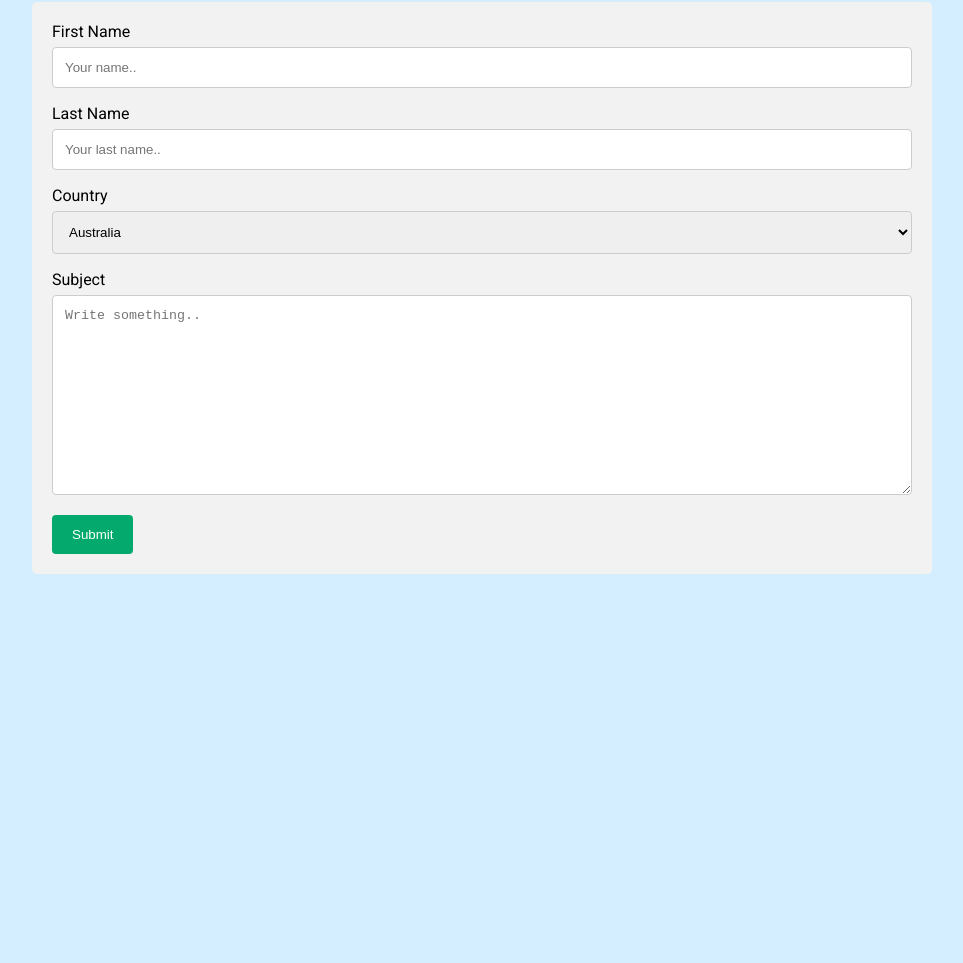
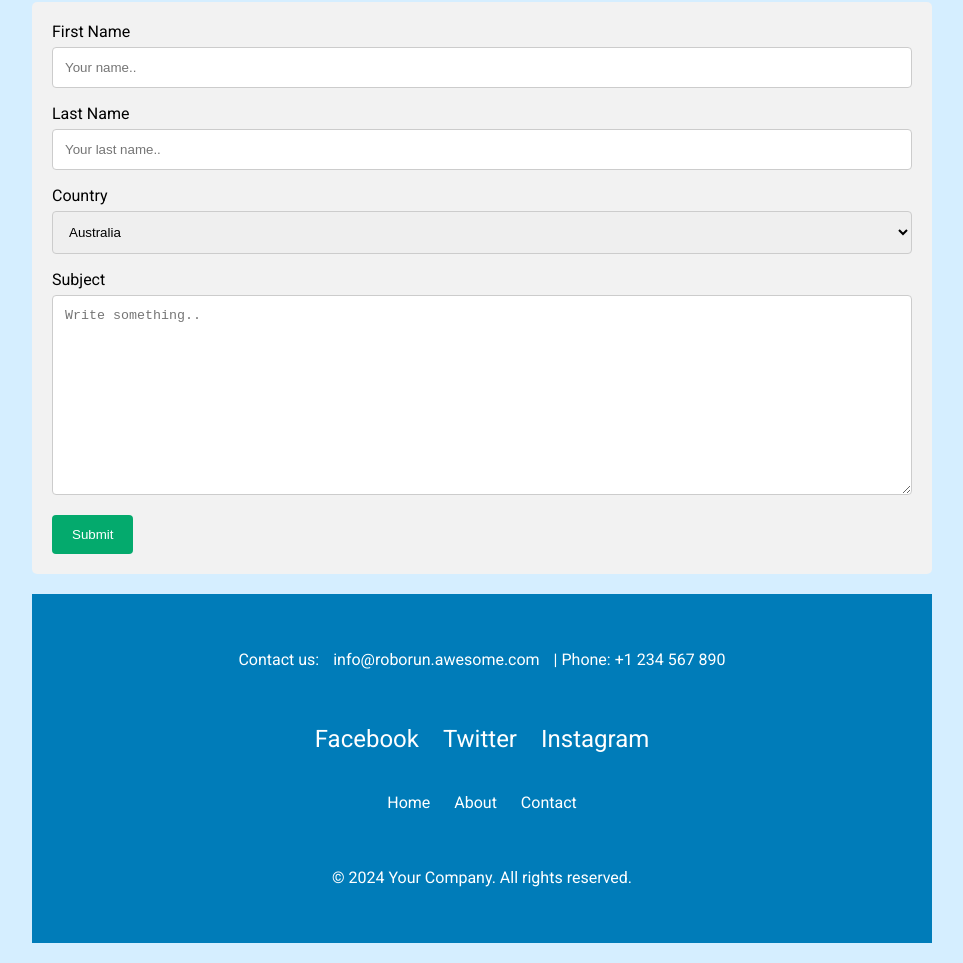
Before and after one commit to LilyMatilde/RoboRun, a plain HTML site: page contactus.html in a window 1280 px wide. Shown: the part 135-1098 px from the top of the page, without its empty margins (158-1121 px from the left). Before the commit the page ends 800 px from the top, so only its background shows below. Drawn offline with Linux system fonts and the light colour scheme.

Commit message:
Update contactus.html

```diff
--- a/contactus.html
+++ b/contactus.html
@@ -29,7 +29,7 @@
 	</nav>
 	<h1> Contact Us</h1>
     <div class="container_form">
-        <form action="/action_page.php">
+        <form>
           <label for="fname">First Name</label>
           <input type="text" id="fname" name="firstname" placeholder="Your name..">
 
@@ -46,9 +46,37 @@
           <label for="subject">Subject</label>
           <textarea id="subject" name="subject" placeholder="Write something.." style="height:200px"></textarea>
 
-          <input type="submit" value="Submit">
+          <input type="submit" value="Submit" id="submitButton">
         </form>
       </div>
+    <!-- Footer Section -->
+  <footer class="footer">
+    <div class="container">
+        <!-- Contact Information -->
+        <div class="contact-info">
+            <p>Contact us: <a href="info@roborun.awesome.com">info@roborun.awesome.com</a> | Phone: +1 234 567 890</p>
+        </div>
 
+        <!-- Social Media Links -->
+        <div class="social-media">
+            <a href="#" target="_blank" title="Facebook"><i class="fab fa-facebook-f"></i> Facebook</a>
+            <a href="#" target="_blank" title="Twitter"><i class="fab fa-twitter"></i> Twitter</a>
+            <a href="#" target="_blank" title="Instagram"><i class="fab fa-instagram"></i> Instagram</a>
+        </div>
+
+        <!-- Navigation Links -->
+        <div class="nav-links">
+            <a href="./index.html">Home</a>
+            <a href="./about.html">About</a>
+            <a href="./contactus.html">Contact</a>
+        </div>
+
+        <!-- Copyright Information -->
+        <div class="copyright">
+            <p>&copy; 2024 Your Company. All rights reserved.</p>
+        </div>
+    </div>
+</footer>
 </body>
+<script src="./script.js"></script>
 </html>
```
